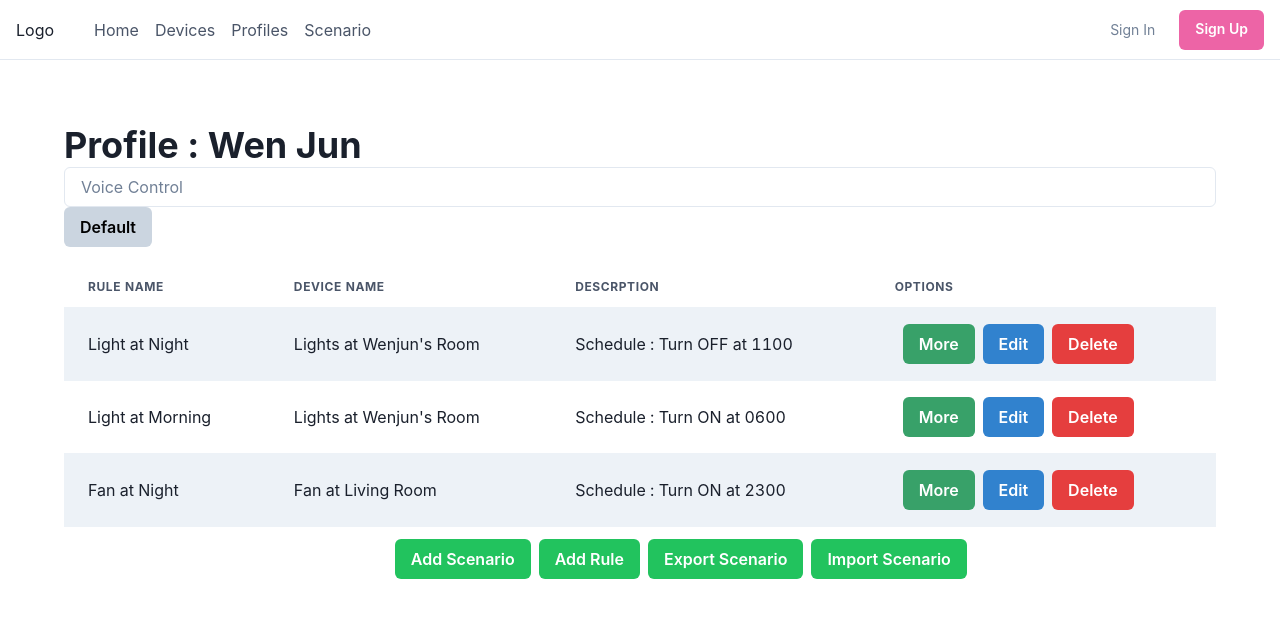
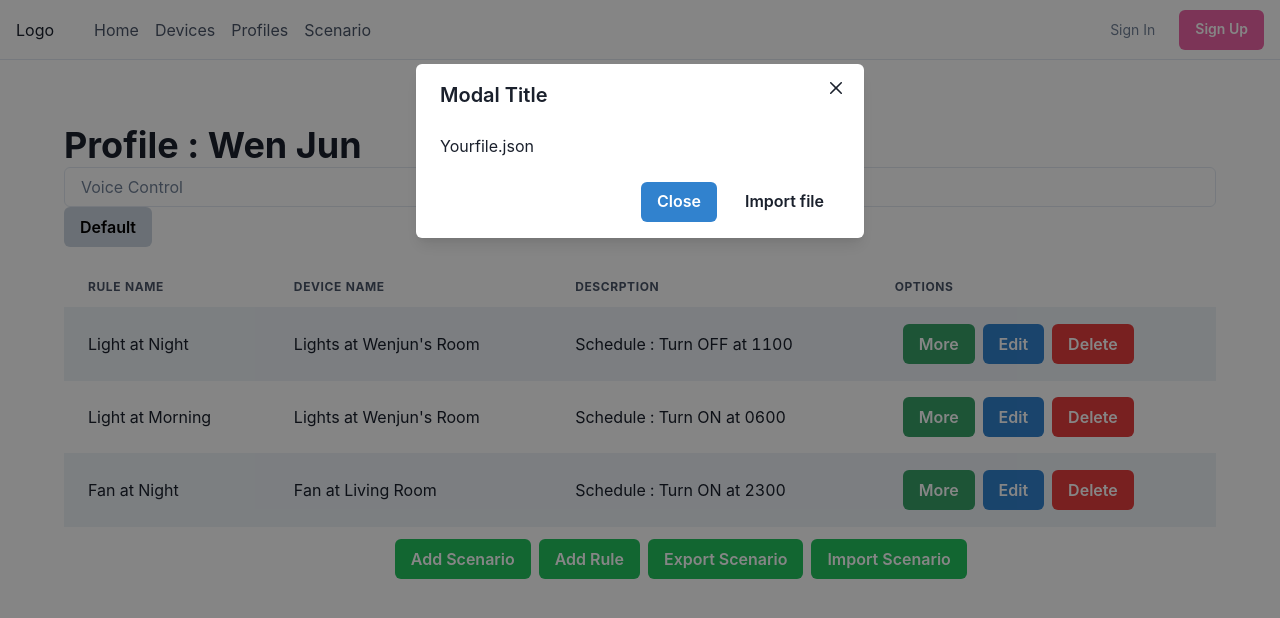
Before and after one commit to tryhardlaijun/ICT2106_P2_Project, a React (Create React App) app in the folder SmartHomeManager/SmartHomeManager.View/: page /scenario in a window 1280 px wide. Both pictures are taken after a click on the button "Import Scenario". Shown: the top 618 px of the page. Built offline with nearby package versions, Linux system fonts and the light colour scheme.

Commit message:
Created modal for import scenario

```diff
--- a/SmartHomeManager/SmartHomeManager.View/src/pages/Scenario.js
+++ b/SmartHomeManager/SmartHomeManager.View/src/pages/Scenario.js
@@ -7,16 +7,20 @@ import {
     Divider,
     MenuList,
     Button,
-    Input
+    Input,
+    useDisclosure,
+    Modal, ModalOverlay, ModalContent, ModalHeader, ModalBody, ModalFooter, ModalCloseButton
 } from '@chakra-ui/react'
 import React from "react";
 import Buttons from "components/Automation/Buttons"
 import JsonToTable from "components/Automation/JsonToTable"
-
+import ModalButton from "components/Automation/ModalButton"
 
 
 export default function Scenarios() {
+    const { isOpen, onOpen, onClose } = useDisclosure()
     return <Box padding='16'>
+
         <Heading alignContent="center" >Profile : Wen Jun</Heading>
         <Input placeholder='Voice Control' display="inline-block" />
 
@@ -46,10 +50,28 @@ export default function Scenarios() {
                 <Button ml={2} colorScheme="whatsapp">
                     Export Scenario
                 </Button>
-                <Button ml={2} colorScheme="whatsapp">
+                <Button ml={2} colorScheme="whatsapp" onClick={onOpen}>
                     Import Scenario
                 </Button>
+                <Modal isOpen={isOpen} onClose={onClose}>
+                    <ModalOverlay />
+                    <ModalContent>
+                        <ModalHeader>Modal Title</ModalHeader>
+                        <ModalCloseButton />
+                        <ModalBody>
+                            Yourfile.json
+                        </ModalBody>
+
+                        <ModalFooter>
+                            <Button colorScheme='blue' mr={3} onClick={onClose}>
+                                Close
+                            </Button>
+                            <Button variant='ghost'>Import file</Button>
+                        </ModalFooter>
+                    </ModalContent>
+                </Modal>
             </Box>
+
         </Box>
     </Box>;
 }
```
Also changed, not shown: SmartHomeManager/SmartHomeManager.View/src/components/Automation/Modal.js (deleted, +0 -29 lines).
